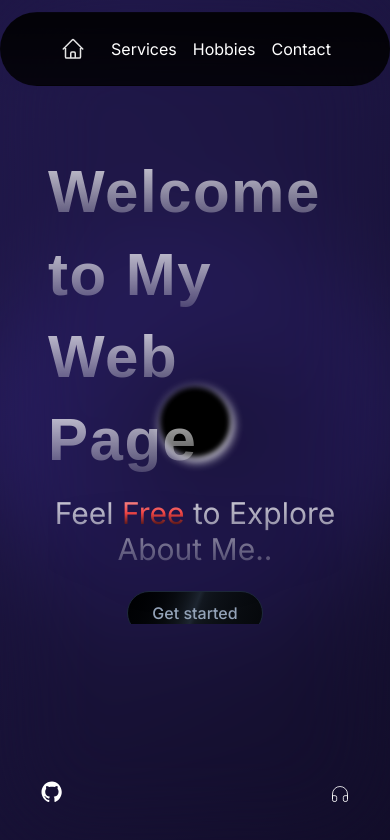
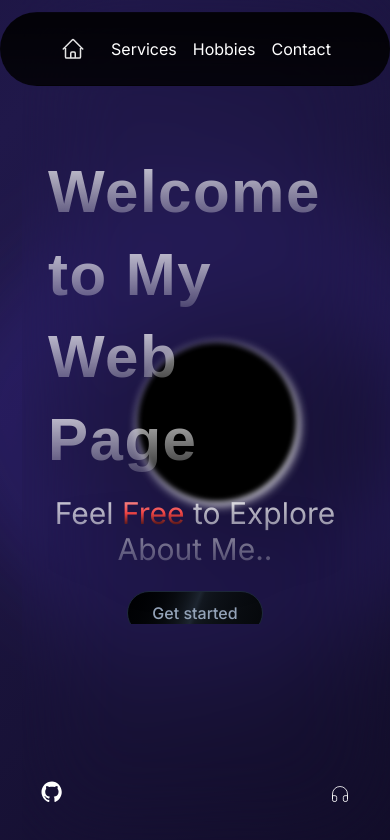
Before and after one commit to sivavarunan/my-website, a Next.js app: page / in a window 390 px wide. Shown: the top 840 px of the page. Built offline with nearby package versions, Linux system fonts and the light colour scheme.

Commit message:
adjustment on global.css and navbar menu compatable for smaller screen

```diff
--- a/src/Components/ui/navbar-menu.tsx
+++ b/src/Components/ui/navbar-menu.tsx
@@ -95,7 +95,7 @@ export const ProductItem = ({
   src: string;
 }) => {
   return (
-    <Link href={href} className="flex space-x-2 group">
+    <Link href={href} className="flex flex-col space-y-2 group sm:flex-row sm:space-x-2 sm:space-y-0">
       <Image
         src={src}
         width={140}
--- a/src/app/globals.css
+++ b/src/app/globals.css
@@ -22,12 +22,9 @@
 
 body {
   color: rgb(var(--foreground-rgb));
-  background: linear-gradient(
-      to bottom,
+  background: linear-gradient(to bottom,
       transparent,
-      rgb(var(--background-end-rgb))
-    )
-    rgb(var(--background-start-rgb));
+      rgb(var(--background-end-rgb))) rgb(var(--background-start-rgb));
   font-family: 'Josefin Sans', sans-serif;
 }
 
@@ -48,19 +45,25 @@ body {
     text-wrap: balance;
   }
 }
+
 .no-scrollbar::-webkit-scrollbar {
   display: none;
 }
+
 .no-scrollbar {
-  -ms-overflow-style: none; /* IE and Edge */
-  scrollbar-width: none; /* Firefox */
+  -ms-overflow-style: none;
+  /* IE and Edge */
+  scrollbar-width: none;
+  /* Firefox */
 }
+
 /* Black hole */
 
 @keyframes spin-slow {
   from {
     transform: rotate(0deg);
   }
+
   to {
     transform: rotate(360deg);
   }
@@ -87,9 +90,11 @@ body {
   0% {
     background-position: 0% 50%;
   }
+
   50% {
     background-position: 100% 50%;
   }
+
   100% {
     background-position: 0% 50%;
   }
@@ -111,10 +116,12 @@ body {
     transform: scale(1) rotate(0deg);
     border-radius: 51% 50% 55% 52% / 51% 43% 68% 48%;
   }
+
   50% {
     transform: scale(3.4) rotate(-160deg);
     border-radius: 83% 60% 55% 22% / 67% 97% 65% 47%;
   }
+
   100% {
     transform: scale(1) rotate(0deg);
     border-radius: 51% 50% 55% 52% / 51% 43% 68% 48%;
@@ -142,12 +149,14 @@ body {
     border-radius: 51% 50% 155% 52% / 51% 13% 88% 48%;
     opacity: 0.2;
   }
+
   50% {
     transform: rotate(-160deg);
     border-radius: 63% 50% 55% 42% / 67% 27% 65% 47%;
     opacity: 0.4;
     filter: blur(50px);
   }
+
   100% {
     transform: rotate(0deg);
     border-radius: 51% 50% 55% 52% / 51% 43% 38% 48%;
@@ -170,11 +179,13 @@ body {
     transform: scale(1) rotate(0deg);
     border-radius: 51% 50% 55% 52% / 51% 43% 68% 48%;
   }
+
   50% {
     transform: scale(1.4) rotate(100deg);
     border-radius: 63% 50% 55% 42% / 67% 47% 65% 47%;
     opacity: 0.7;
   }
+
   100% {
     transform: scale(0.9) rotate(0deg);
     border-radius: 51% 50% 55% 52% / 51% 43% 68% 48%;
@@ -207,13 +218,37 @@ body {
     filter: blur(5px);
     box-shadow: -20px 65px 160px 21px black;
   }
+
   50% {
     transform: scale(0.9);
     filter: blur(3px);
     box-shadow: 2px 3px 10px 1px white;
   }
+
   100% {
     transform: scale(1);
     filter: blur(1px);
   }
 }
+
+@media (max-width: 640px) {
+  .bh-shadow {
+    width: 45vw;
+    height: 45vw;
+  }
+
+  .bh-doppler {
+    width: 60vw;
+    height: 60vw;
+  }
+
+  .bh-photon-ring {
+    width: 60vw;
+    height: 60vw;
+  }
+
+  .bh-accretion {
+    width: 50vw;
+    height: 50vw;
+  }
+}
```
